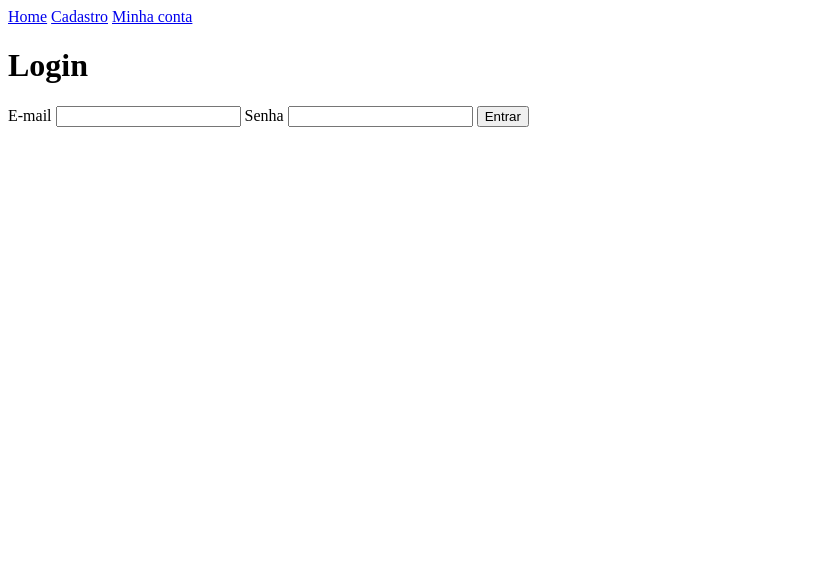
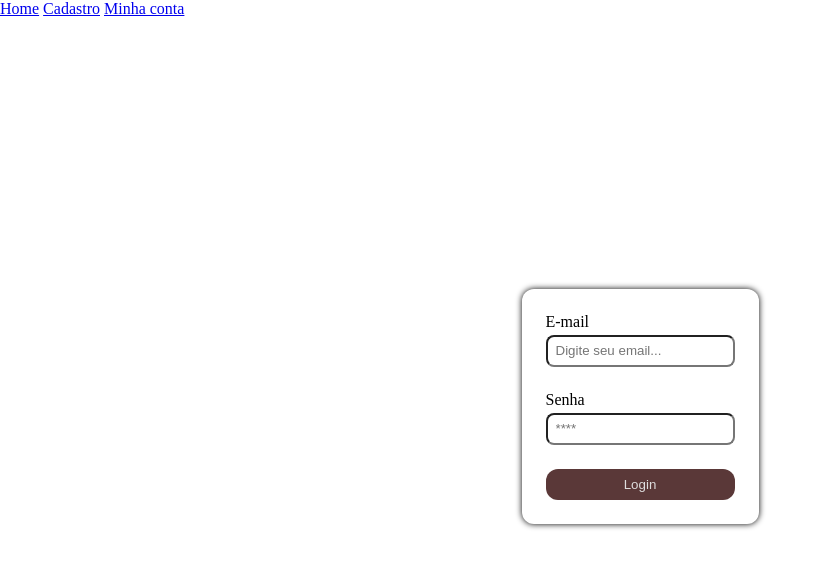
Before and after one commit to G48R13L-K/Html_1709, a plain HTML site: page Login/Index.html in a window 1280 px wide. Shown: the whole page, without its empty margins (0-827 px from the left). Drawn offline with Linux system fonts and the light colour scheme.

Commit message:
aula dia 19/09

```diff
--- /dev/null
+++ b/Global.css
@@ -0,0 +1,14 @@
+* {
+    margin: 0;
+    padding: 0;
+    box-sizing: border-box;
+    list-style: none;
+}
+button {
+    padding: 5px;
+    cursor: pointer;
+     border-radius: 12px;
+    background-color: #5a3838;
+    border: none;
+    color: #dedddd;
+}
--- a/Login/Index.html
+++ b/Login/Index.html
@@ -3,30 +3,40 @@
 <head>
     <meta charset="UTF-8">
     <meta name="viewport" content="width=device-width, initial-scale=1.0">
-    <title>Login</title>
+    <title>Document</title>
+    <link rel="stylesheet" href="../global.css">
+    <link rel="stylesheet" href="./style.css">
 </head>
 <body>
     <header>
         <nav>
             <a href="/">Home</a>
-            <a href="../Cadastro/">Cadastro</a>
-            <a href="../Minha-conta/">Minha conta</a>
+            <a href="../cadastro/">Cadastro</a>
+            <a href="../minha-conta/">Minha conta</a>
         </nav>
     </header>
     <main>
-        <h1>Login</h1>
         <form>
-            <label for="email">E-mail</label>
-            <input id="email" type="text">
+            <fieldset>
 
-            <label for="password">Senha</label>
-            <input id="password" type="password">
+                <label for="email">E-mail</label>
+                <input autocomplete="off" placeholder="Digite seu email..." id="email" type="text">
+            </fieldset>
 
-            <button type="submit">Entrar</button>
+            <fieldset>
+                <label for="password">Senha</label>
+                <input placeholder="****" id="password" type="password">
+            </fieldset>
+
+            <button type="submit">Login</button>
         </form>
 
     </main>
 
-    <script> </script>
+    <script src="./script.js"></script>
 </body>
 </html>
+
+   <script> src="script.js"</script>
+</body>
+</html>
--- a/Login/script.js
+++ b/Login/script.js
@@ -1,8 +1,18 @@
-const form = document.getElementById('login');
-form.addEventListener("submit",(event) => {
-    event.preventDefault();
-    console.log("submit",event)
-    const email = document.getElementById('#email').value
-    const password = document.getElementById('#password').value
-    console.log(email)
-    console.log(password)})
+const form = document.querySelector("form")
+
+
+form.addEventListener("submit",(event)=>{
+    event.preventDefault()
+
+    const email = document.querySelector("#email").value
+    const password = document.querySelector("#password").value
+
+    console.log(password,"password")
+    if(email != "" && password != ""){
+       //alert("login efetuado com sucesso!")
+        localStorage.setItem("user",email)
+        window.location.href = "/"
+    }else{
+        alert("login inválido")
+    }
+})
--- /dev/null
+++ b/Login/style.css
@@ -0,0 +1,43 @@
+main {
+    display: flex;
+        align-items: center;
+    justify-content: center;
+    min-height: 97vh;
+}
+main h1 {
+    font-size: 32px;
+    text-align: center;
+    margin-bottom: 24px;
+    color: #5a3838;
+    text-shadow: 1px 1px 2px #000;
+    margin-bottom: 0%;
+
+}
+main form {
+        display: flex;
+    flex-direction: column;
+    gap: 24px;
+    padding: 24px;
+    border-radius: 12px;
+    box-shadow: 0px 0px 6px #000;
+}
+
+main form fieldset {
+        display: flex;
+    flex-direction: column;
+    gap: 4px;
+    border: none;
+}
+form fieldset input {
+    height: 32px;
+    border-radius: 8px;
+    outline: none;
+    padding-left: 8px;
+}
+form button {
+    padding: 8px 12px;
+    border-radius: 12px;
+    background-color: #5a3838;
+    border: none;
+    color: #dedddd;
+}
```
Also changed, not shown: Index.html (+5 -1 lines), Script.js (added, +15 -0 lines).
